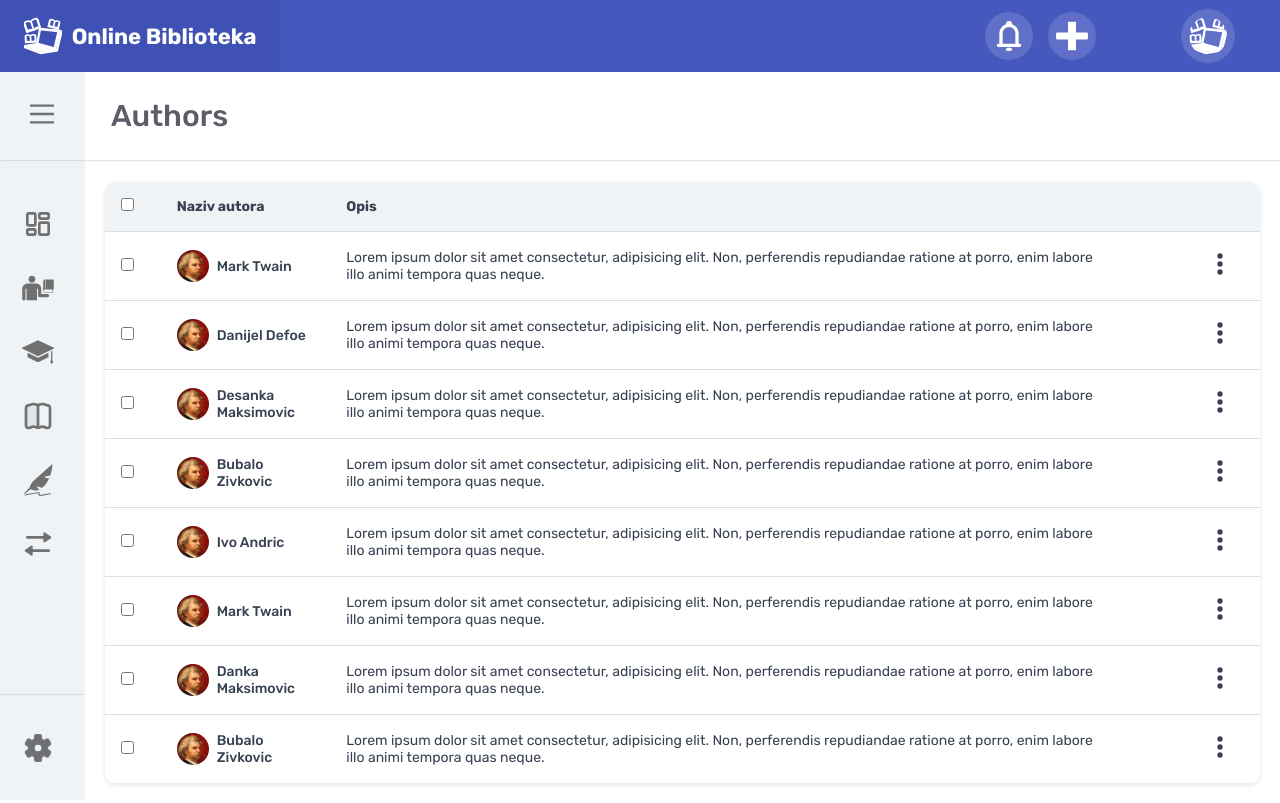
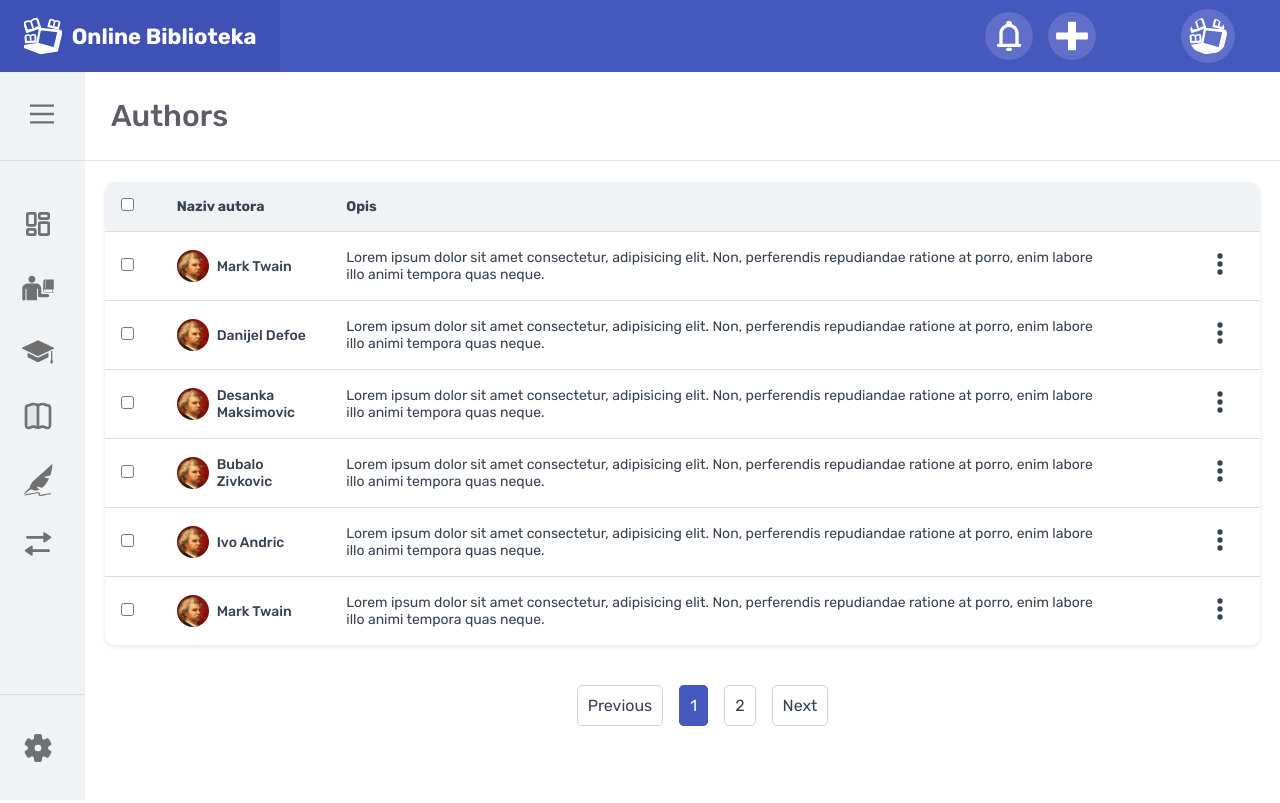
Before and after one commit to UrkeNzY/online-biblioteka, a React (Create React App) app: page /authors in a window 1280 px wide. Built offline with nearby package versions, Linux system fonts and the light colour scheme.

Commit message:
Implement table pagination

```diff
--- a/package.json
+++ b/package.json
@@ -9,6 +9,7 @@
     "react": "^18.2.0",
     "react-dom": "^18.2.0",
     "react-icons": "^4.10.1",
+    "react-paginate": "^8.2.0",
     "react-router-dom": "^6.13.0",
     "react-scripts": "5.0.1",
     "web-vitals": "^2.1.4"
--- a/src/App.js
+++ b/src/App.js
@@ -6,7 +6,7 @@ import './styles/App.css';
 import MainHeader from "./layout/MainHeader";
 import Sidebar from "./layout/Sidebar";
 import ContentHeader from "./layout/ContentHeader";
-import DropdownCard from "./components/DropdownCards/DropdownCard";
+import DropdownCard from "./components/UI/DropdownCards/DropdownCard";
 import NewUserForm from "./pages/NewUser/components/NewUserForm";
 import NewBookForm from './pages/NewBook/components/NewBookForm';
 import Librarians from "./pages/Librarians/Librarians";
--- a/src/components/Tables/Table.js
+++ /dev/null
@@ -1,64 +0,0 @@
-import classes from "../../styles/Table.module.css";
-
-const Table = (props) => {
-  const { tableColumns, tableData } = props;
-
-  return (
-    <div className={classes.tableContainer}>
-      <table className={classes.table}>
-        <colgroup>
-          <col style={{ width: "5%" }} />
-          {tableColumns.map((column) => (
-            <col style={{ width: column.width }} />
-          ))}
-          <col style={{ width: "15%" }} />
-        </colgroup>
-        <thead>
-          <tr>
-            <th>
-              <input type="checkbox" className={classes.checkbox} />
-            </th>
-            {tableColumns.map((column) => (
-              <th key={column.field}>{column.header}</th>
-            ))}
-            <th colSpan={4}></th>
-          </tr>
-        </thead>
-        <tbody>
-          {tableData.map((table) => (
-            <tr key={table.id}>
-              <td>
-                <input type="checkbox" className={classes.checkbox} />
-              </td>
-              <td>
-                <div className={classes.userColumnData}>
-                  <img
-                    className={table.imageType ? classes.bookCover : ""}
-                    src={table.image}
-                    alt="user avatar"
-                  />
-                  <p>{table.name}</p>
-                </div>
-              </td>
-              <td>{table.email || table.description || table.author}</td>
-              <td>{table.userType || table.category}</td>
-              <td>{table.lastAccess || table.available}</td>
-              {table.reserved && <td>{table.reserved}</td>}
-              {table.issued && <td>{table.issued}</td>}
-              {table.offLimit && <td>{table.offLimit}</td>}
-              {table.totalAmount && <td>{table.totalAmount}</td>}
-              <td>
-                <img
-                  src="images/buttons/dashboard-actions.svg"
-                  alt="dashboard actions button"
-                />
-              </td>
-            </tr>
-          ))}
-        </tbody>
-      </table>
-    </div>
-  );
-};
-
-export default Table;
--- a/src/components/DropdownCards/DropdownCard.js
+++ b/src/components/UI/DropdownCards/DropdownCard.js
@@ -1,6 +1,6 @@
 import { Link } from "react-router-dom";
 
-import classes from "../../styles/DropdownCard.module.css";
+import classes from '../../../styles/DropdownCard.module.css';
 
 const DropdownCard = (props) => {
   const { items, button } = props;
--- /dev/null
+++ b/src/components/UI/Tables/Pagination.js
@@ -0,0 +1,47 @@
+import { useState, useEffect } from "react";
+import ReactPaginate from "react-paginate";
+
+import classes from "../../../styles/Paginate.module.css";
+
+const Pagination = (props) => {
+    const [activePage, setActivePage] = useState(0);
+    const itemsPerPage = 6;
+    const totalItems = props.tableItems.length;
+    const pageCount = Math.ceil(totalItems / itemsPerPage);
+
+    const displayLoadedItems = (newActivePage) => {
+      const loadedItems = newActivePage * itemsPerPage;
+      const displayItems = props.tableItems.slice(
+        loadedItems,
+        loadedItems + itemsPerPage
+      );
+      props.filterItems(displayItems);
+    };
+
+    useEffect(() => {
+      displayLoadedItems(activePage);
+    }, [activePage]);
+
+    const changePageHandler = ({ selected }) => {
+      const newActivePage = selected;
+      setActivePage(newActivePage);
+    };
+
+    return (
+      <div className={classes.paginateContainer}>
+        <ReactPaginate
+          previousLabel={"Previous"}
+          nextLabel={"Next"}
+          pageCount={pageCount}
+          onPageChange={changePageHandler}
+          containerClassName={`${classes.paginationButtons}`}
+          previousLinkClassName={`${classes.previousButton}`}
+          nextLinkClassName={`${classes.nextButton}`}
+          disabledClassName={`${classes.paginationDisabled}`}
+          activeClassName={`${classes.paginationActive}`}
+        />
+      </div>
+    );
+  };
+
+export default Pagination;
--- /dev/null
+++ b/src/components/UI/Tables/Table.js
@@ -0,0 +1,75 @@
+import { Fragment, useState } from "react";
+import Pagination from "./Pagination";
+
+import classes from "../../../styles/Table.module.css";
+
+const Table = (props) => {
+  const { tableColumns, tableData } = props;
+  const [filteredData, setFilteredData] = useState(tableData);
+
+  const filterTableData = (filteredItems) => {
+    setFilteredData(filteredItems);
+  };
+
+  return (
+    <Fragment>
+      <div className={classes.tableContainer}>
+        <table className={classes.table}>
+          <colgroup>
+            <col key={Math.random()} style={{ width: "5%" }} />
+            {tableColumns.map((column) => (
+              <col key={Math.random()} style={{ width: column.width }} />
+            ))}
+            <col key="colLast" style={{ width: "15%" }} />
+          </colgroup>
+          <thead>
+            <tr>
+              <th>
+                <input type="checkbox" className={classes.checkbox} />
+              </th>
+              {tableColumns.map((column) => (
+                <th key={column.field}>{column.header}</th>
+              ))}
+              <th colSpan={4}></th>
+            </tr>
+          </thead>
+          <tbody>
+            {filteredData?.slice(0, 6).map((table) => (
+              <tr key={table.id}>
+                <td>
+                  <input type="checkbox" className={classes.checkbox} />
+                </td>
+                <td>
+                  <div className={classes.userColumnData}>
+                    <img
+                      className={table.imageType ? classes.bookCover : ""}
+                      src={table.image}
+                      alt="user avatar"
+                    />
+                    <p>{table.name}</p>
+                  </div>
+                </td>
+                <td>{table.email || table.description || table.author}</td>
+                <td>{table.userType || table.category}</td>
+                <td>{table.lastAccess || table.available}</td>
+                {table.reserved && <td>{table.reserved}</td>}
+                {table.issued && <td>{table.issued}</td>}
+                {table.offLimit && <td>{table.offLimit}</td>}
+                {table.totalAmount && <td>{table.totalAmount}</td>}
+                <td>
+                  <img
+                    src="images/buttons/dashboard-actions.svg"
+                    alt="dashboard actions button"
+                  />
+                </td>
+              </tr>
+            ))}
+          </tbody>
+        </table>
+      </div>
+      <Pagination tableItems={tableData} filterItems={filterTableData} />
+    </Fragment>
+  );
+};
+
+export default Table;
--- a/src/pages/Authors/Authors.js
+++ b/src/pages/Authors/Authors.js
@@ -1,4 +1,4 @@
-import Table from "../../components/Tables/Table";
+import Table from "../../components/UI/Tables/Table";
 
 const tableColumns = [
   { header: "Naziv autora", field: "authorName", width: "15%" },
--- a/src/pages/Books/Books.js
+++ b/src/pages/Books/Books.js
@@ -1,4 +1,4 @@
-import Table from "../../components/Tables/Table";
+import Table from "../../components/UI/Tables/Table";
 
 const tableColumns = [
   { header: "Naziv knjige", field: "bookName", width: "17%" },
--- a/src/pages/Librarians/Librarians.js
+++ b/src/pages/Librarians/Librarians.js
@@ -1,4 +1,4 @@
-import Table from "../../components/Tables/Table";
+import Table from "../../components/UI/Tables/Table";
 
 const tableColumns = [
     { header: "Ime i prezime", field: "name", width: "25%" },
--- a/src/pages/Students/Students.js
+++ b/src/pages/Students/Students.js
@@ -1,4 +1,4 @@
-import Table from "../../components/Tables/Table";
+import Table from "../../components/UI/Tables/Table";
 
 const tableColumns = [
   { header: "Ime i prezime", field: "name", width: "25%" },
--- /dev/null
+++ b/src/styles/Paginate.module.css
@@ -0,0 +1,30 @@
+.paginateContainer {
+  margin-top: 35px;
+  display: flex;
+  justify-content: center;
+}
+
+.paginationButtons {
+  width: 80%;
+  height: 40%;
+  list-style: none;
+  display: flex;
+  justify-content: center;
+}
+
+.paginationButtons a {
+  padding: 10px;
+  margin: 8px;
+  border-radius: 5px;
+  border: 1px solid #d4d2d4;
+}
+
+.paginationButtons a:hover {
+  cursor: pointer;
+}
+
+.paginationActive a {
+  color: #ffffff;
+  background-color: #4558be;
+  border-color: #4558be;
+}
```
Also changed, not shown: 1 other file (tests, documents, lock files or other folders).
